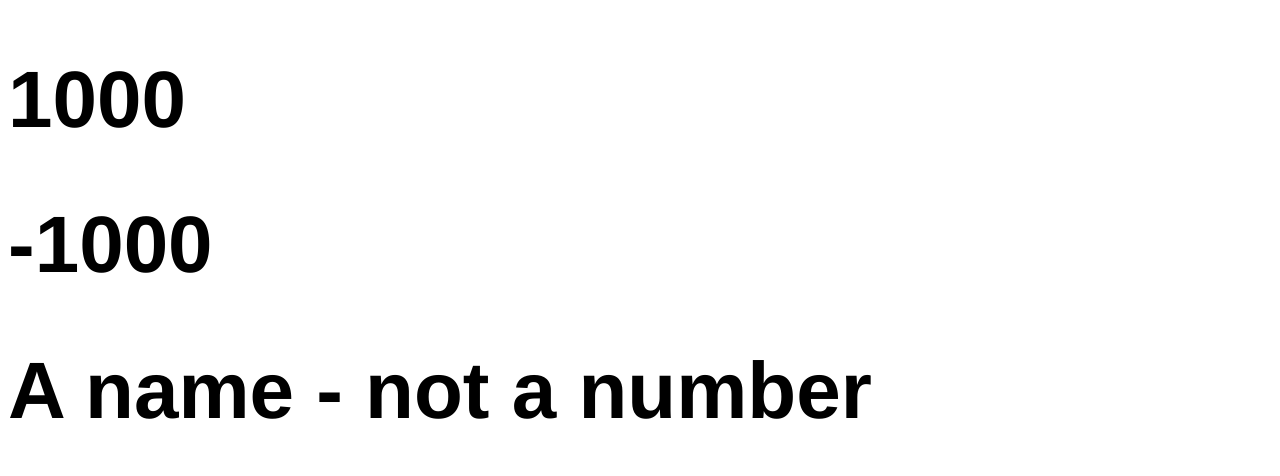
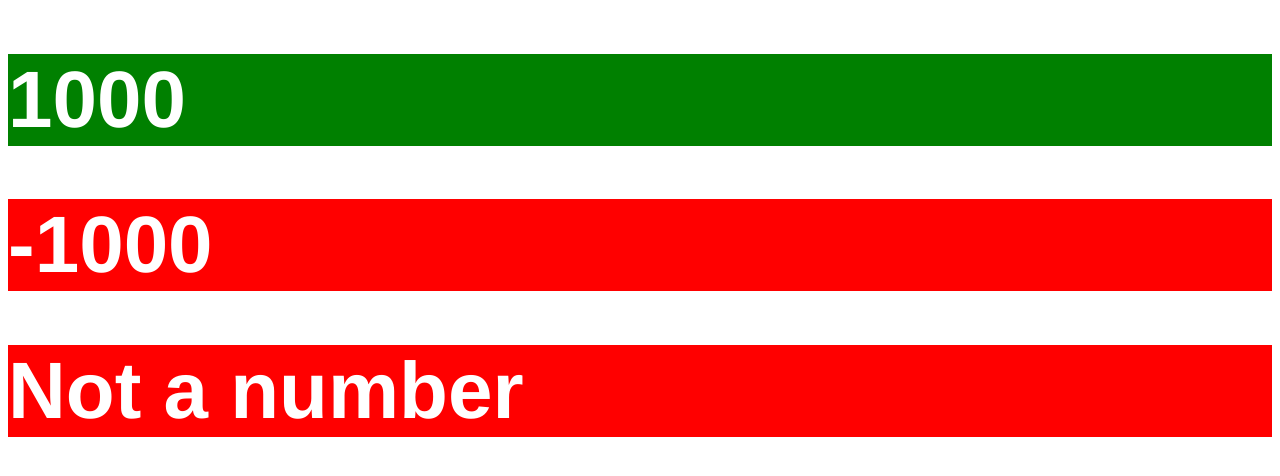
Before and after one commit to Skokartong/jsDom-trainingGround, a plain HTML site: page changeCSSWithJs.html in a window 1280 px wide. Drawn offline with Linux system fonts and the light colour scheme.

Commit message:
Add styling based on positive or negative number in class 'mainResult'

```diff
--- a/changeCSSWithJs.html
+++ b/changeCSSWithJs.html
@@ -25,6 +25,18 @@
       <h1 class="mainResult">-1000</h1>
       <h1 class="mainResult">A name - not a number</h1>
     </main>
-    <script></script>
+    <script>
+      document.querySelectorAll(".mainResult").forEach((element) => {
+        const value = parseFloat(element.innerText);
+        if (isNaN(value)) {
+          element.classList.add("negativeResult");
+          element.innerText = "Not a number";
+        } else if (value < 0) {
+          element.classList.add("negativeResult");
+        } else {
+          element.classList.add("positiveResult");
+        }
+      });
+    </script>
   </body>
 </html>
```
